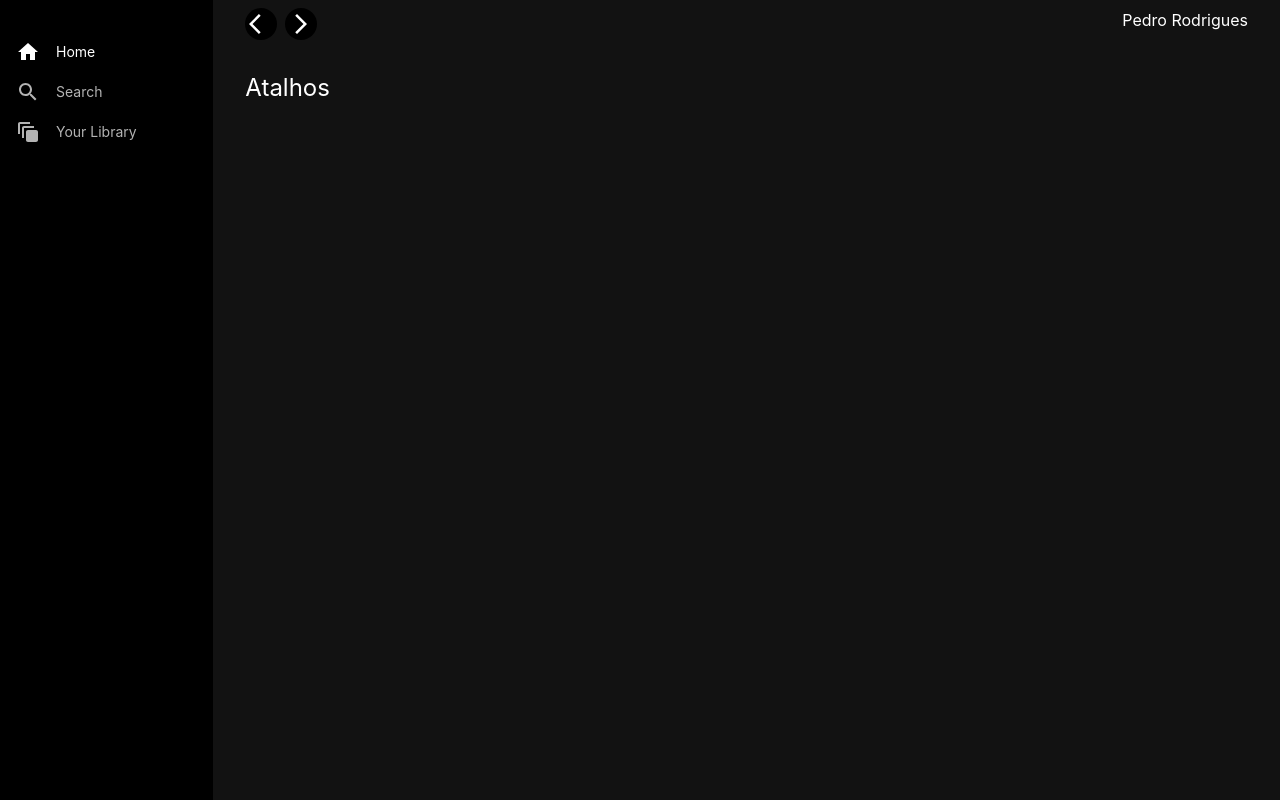
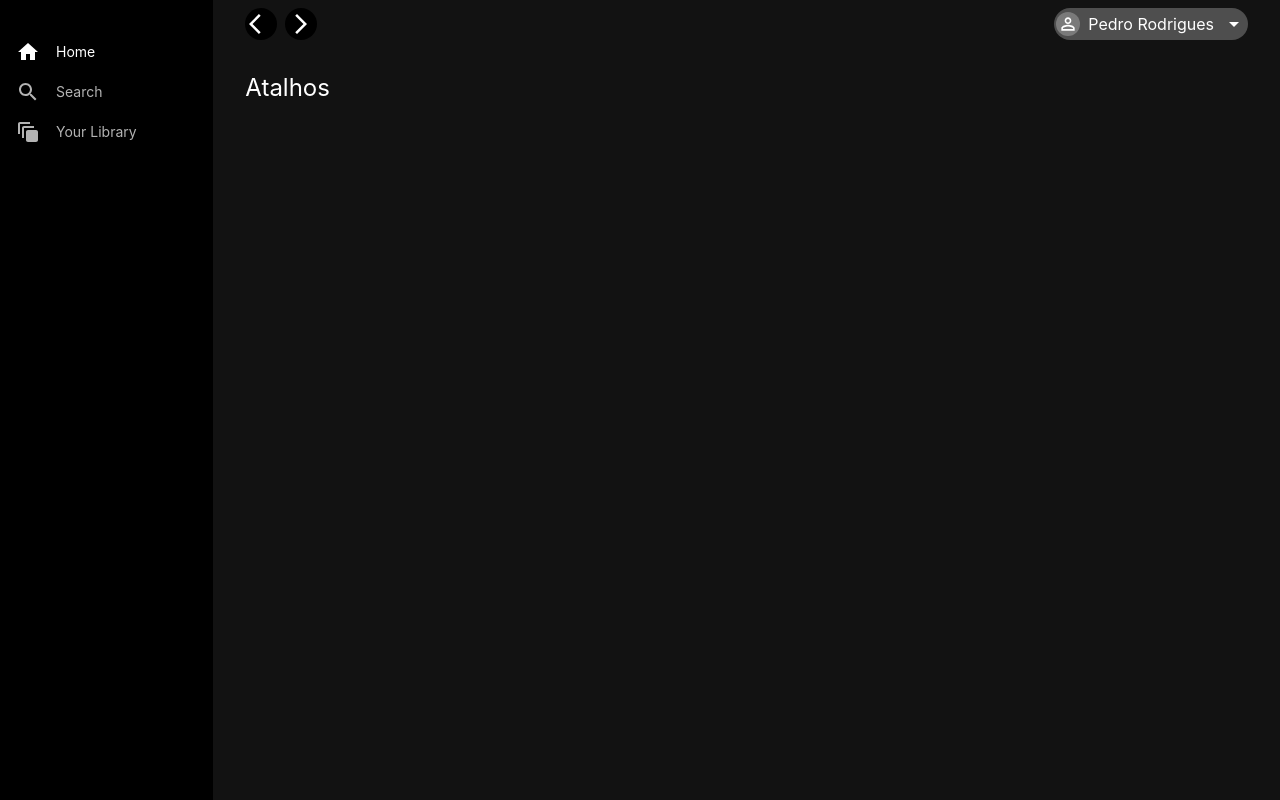
Before and after one commit to pedrohrodrigues/spotify-app, a React (Create React App) app: page / in a window 1280 px wide. Built offline with nearby package versions, Linux system fonts and the light colour scheme.

Commit message:
add user component

```diff
--- a/src/components/content/header.tsx
+++ b/src/components/content/header.tsx
@@ -1,6 +1,6 @@
 import React from 'react';
 import { NavLink } from 'react-router-dom';
-import { ArrowBackIos, ArrowForwardIos } from '@mui/icons-material';
+import { ArrowBackIos, ArrowForwardIos, PermIdentity, ArrowDropDown } from '@mui/icons-material';
 import { UserContext } from '../../stateManagement/userContext';
 
 export function Header() {
@@ -10,17 +10,22 @@ export function Header() {
             <div className="flex justify-between mt-2 px-8">
                 <div className="flex">
                     <NavLink to="/" className="">
-                        <div className="rounded-full bg-primary mr-2 align-center flex justify-center w-8 h-8 p-4 items-center">
+                        <div className="rounded-full bg-primary mr-2 items-center flex justify-center w-8 h-8 p-4 items-center">
                             <ArrowBackIos className="w-1 text-xs text-secondary" />
                         </div>
                     </NavLink>
                     <NavLink to="/" className="">
-                        <div className="rounded-full bg-primary mr-2 align-center flex justify-center  w-5 h-5  p-4 items-center">
+                        <div className="rounded-full bg-primary mr-2 items-center flex justify-center  w-5 h-5  p-4 items-center">
                             <ArrowForwardIos className="w-2 text-xs text-secondary" />
                         </div>
                     </NavLink>
                 </div>
-                <h2 className="text-secondary">{user?.userState.name}</h2>
+                <div className="text-secondary flex justify-between items-center gap-2 bg-white/25 rounded-full h-8 p-0.5">
+                    <PermIdentity className="w-2 text-xs text-secondary bg-white/25 rounded-full p-0.5" />
+                    <span>{user?.userState.name} </span>
+
+                    <ArrowDropDown className="w-2 text-xs text-secondary" />
+                </div>
             </div>
         </div>
     );
```
